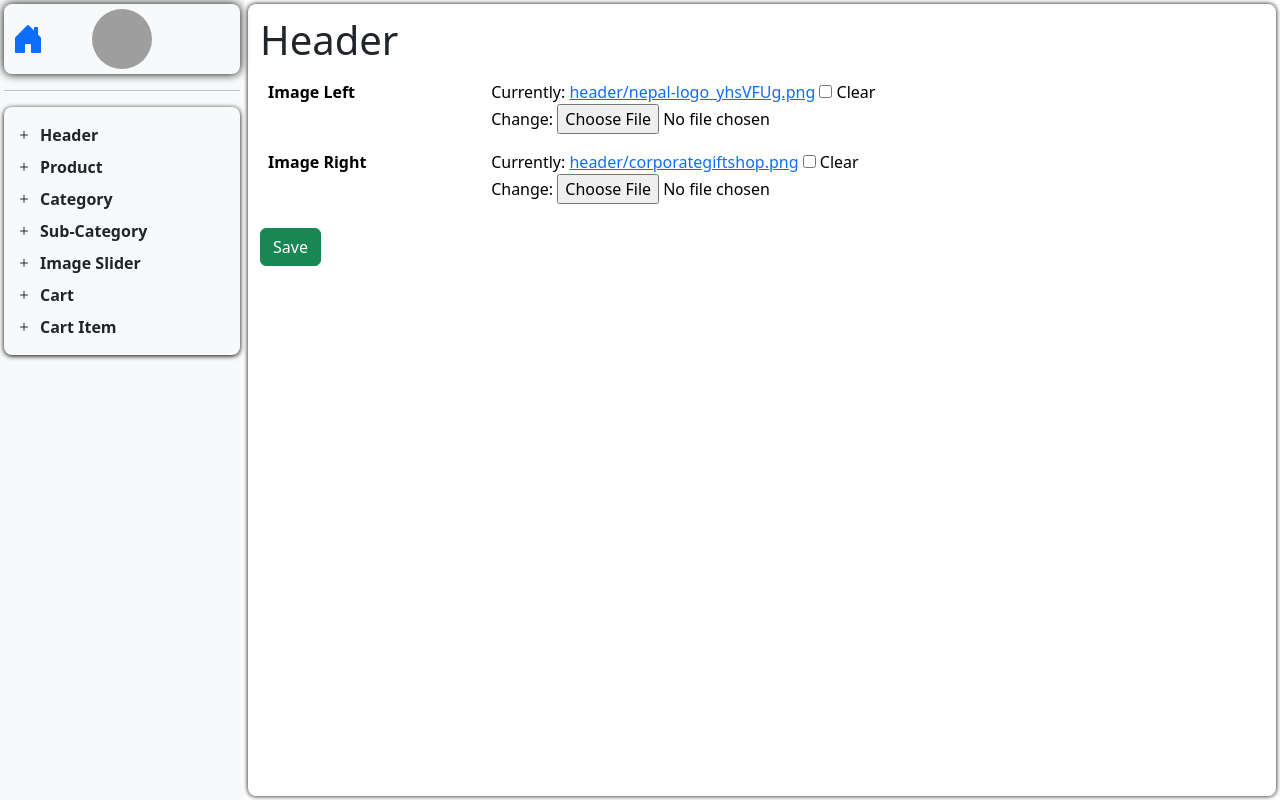
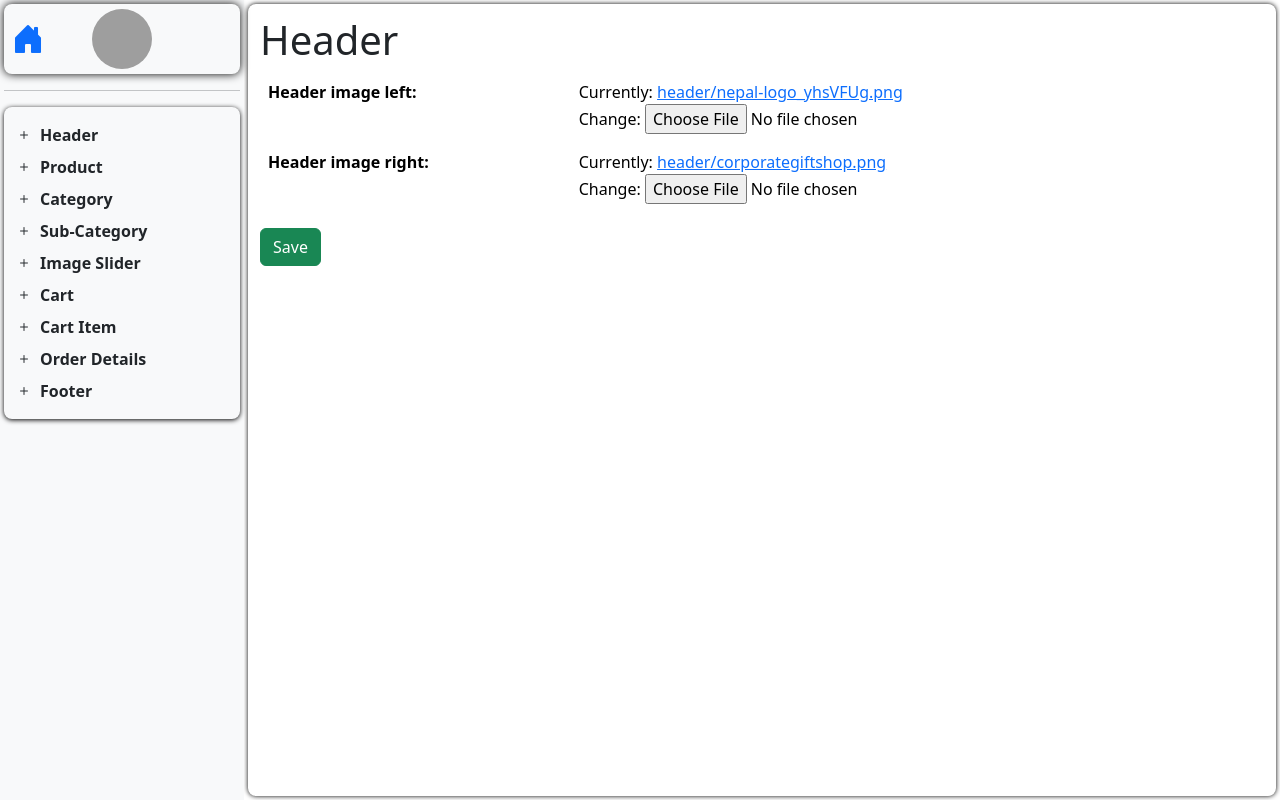
Before and after one commit to Mr-SudAce/Nep_ShoppingSite, a Django app: page /dashboard/add_header_mid/ in a window 1280 px wide. Run offline with Django 5.2, Linux system fonts and the light colour scheme; data comes from the database, SQL or seed files in the repository; both versions use the stored data as it was after the commit; some libraries are stand-ins or nearby versions; grey boxes are pictures that could not be loaded.

Commit message:
updated on dashboard

```diff
--- a/nep_app/admin.py
+++ b/nep_app/admin.py
@@ -3,4 +3,4 @@ from .models import *
 # Register your models here.
 
 
-admin.site.register([Category,Sub_Category, image_Slider, Product, Cart, CartItem, Header,])
+admin.site.register([Category,Sub_Category, image_Slider, Product, Cart, CartItem, Header, Other_Details, Footer, ])
--- a/nep_app/forms.py
+++ b/nep_app/forms.py
@@ -54,3 +54,15 @@ class HeaderView(forms.ModelForm):
     class Meta:
         model = Header
         fields = ['header_image_left', 'header_image_right']
+
+
+class AddOtherDetailView(forms.ModelForm):
+    class Meta:
+        model = Other_Details
+        fields = ['Email', 'Address', 'Phone_number', 'Facebook', 'Twitter', 'Instagram']
+
+
+class AddFooterView(forms.ModelForm):
+    class Meta:
+        model = Footer
+        fields = ['Site_title', 'logo', 'Email', 'Address', 'Phone_number']
--- a/nep_app/models.py
+++ b/nep_app/models.py
@@ -98,3 +98,35 @@ class Header(models.Model):
 
     def __str__(self) -> str:
         return f"{self.header_image_left} - {self.header_image_right}"
+
+
+# Other details
+
+
+class Other_Details(models.Model):
+    Email = models.EmailField()
+    Address = models.CharField(max_length=200)
+    Phone_number = models.CharField(max_length=200)
+    Facebook = models.CharField(max_length=200)
+    Twitter = models.CharField(max_length=200)
+    Instagram = models.CharField(max_length=200)
+
+    def __str__(self) -> str:
+        return f"{self.Email} - {self.Address} - {self.Phone_number} - {self.Facebook} - {self.Twitter} - {self.Instagram}"
+
+
+class Footer(models.Model):
+    Site_title = models.CharField(max_length=200)
+    logo = models.ForeignKey(Header, on_delete=models.CASCADE)
+    Email = models.ForeignKey(
+        Other_Details, on_delete=models.CASCADE, related_name="footer_email"
+    )
+    Address = models.ForeignKey(
+        Other_Details, on_delete=models.CASCADE, related_name="footer_address"
+    )
+    Phone_number = models.ForeignKey(
+        Other_Details, on_delete=models.CASCADE, related_name="footer_phone_number"
+    )
+
+    def __str__(self) -> str:
+        return f"{self.Site_title} - {self.logo} - {self.Email} - {self.Address} - {self.Phone_number}"
--- a/nep_app/urls.py
+++ b/nep_app/urls.py
@@ -42,6 +42,8 @@ urlpatterns = [
     path("dashboard/add-cart/", add_cart, name="add_cart"),
     path("dashboard/add-cart-item/", add_cart_item, name="add_cart_item"),
     path("dashboard/add_header_mid/", header_mid, name="add_header_mid"),
+    path("dashboard/add_other_detail/", add_other_detail, name="add_other_detail"),
+    path("dashboard/add_footer/", add_footer, name="add_footer"),
     #
     #
     # search
--- a/nep_app/views.py
+++ b/nep_app/views.py
@@ -73,6 +73,8 @@ def home(request):
     sliders = image_Slider.objects.all()
     product = Product.objects.all()
     header_mid = Header.objects.all()
+    other_details = Other_Details.objects.all()
+    footer = Footer.objects.all()
 
     if request.user.is_authenticated:
         cart = Cart.objects.filter(user=request.user, is_paid=False).first()
@@ -95,6 +97,8 @@ def home(request):
         "total_items_count": total_items_count,
         "grand_total": grand_total,
         "header_mid": header_mid,
+        "other_details": other_details,
+        "footer": footer,
     }
     return render(request, "home.html", context)
 
@@ -352,28 +356,44 @@ def add_cart_item(request):
     return render(request, "Dashboard/D_Content/add_cart_item.html", context)
 
 
+# add footer
+def add_footer(request):
+    A_footer = AddFooterView()
+    if request.method == "POST":
+        if "submit_A_footer" in request.POST:
+            A_footer = AddFooterView(request.POST, request.FILES)
+            if A_footer.is_valid():
+                A_footer.save()
+                return redirect("add_footer")
+    context = {"A_footer": A_footer}
+    return render(request, "Dashboard/D_Content/add_footer.html", context)
+
+
+
+
+
+# otherdetails
+def add_other_detail(request):
+    A_otherdetails = AddOtherDetailView()
+    if request.method == "POST":
+        if "submit_A_otherdetails" in request.POST:
+            A_otherdetails = AddOtherDetailView(request.POST, request.FILES)
+            if A_otherdetails.is_valid():
+                A_otherdetails.save()
+                return redirect("add_other_detail")
+    context = {"A_otherdetails": A_otherdetails}
+    return render(request, "Dashboard/D_Content/add_other_detail.html", context)
+
+
 # header
-# def header_mid(request):
-#     if request.method == "POST":
-#         if "submit_header_mid_save" in request.POST:
-#             header_mid = HeaderView(request.POST, request.FILES)
-#             if header_mid.is_valid():
-#                 header_mid.save()
-#                 return redirect("add_header_mid")
-#     else:
-#         header_mid = HeaderView()
-
-#     context = {"header_mid": header_mid}
-#     return render(request, "Dashboard/D_Content/add_header_mid.html", context)
-
 def header_mid(request):
     existing_header = Header.objects.first()
 
     if request.method == "POST":
         if "submit_header_mid_save" in request.POST:
-            # If a Header already exists, prevent saving a new one
             if existing_header:
                 from django.contrib import messages
+
                 messages.error(request, "Only one Header instance is allowed.")
                 return redirect("add_header_mid")
 
@@ -382,11 +402,10 @@ def header_mid(request):
                 header_mid.save()
                 return redirect("add_header_mid")
     else:
-        header_mid = HeaderView(instance=existing_header)  # Pass existing data if it exists
+        header_mid = HeaderView(instance=existing_header)
 
     context = {"header_mid": header_mid, "existing_header": existing_header}
     return render(request, "Dashboard/D_Content/add_header_mid.html", context)
-
 
 
 # pages
--- a/templates/Dashboard/D_Content/add_header_mid.html
+++ b/templates/Dashboard/D_Content/add_header_mid.html
@@ -1,17 +1,27 @@
 {% extends "Dashboard/dashboard.html" %}
 
 {% block add_header_mid %}
+
+<style>
+    #header_image_left-clear_id{
+        display: none;
+    }
+    #header_image_right-clear_id{
+        display: none;
+    }
+
+    label[For="header_image_left-clear_id"]{
+        display: none;
+    }
+    label[For="header_image_right-clear_id"]{
+        display: none;
+    }
+</style>
+
 <h1>Header</h1>
 
 <table class="table table-borderless">
-    <tr>
-        <th><label for="cart_user">Image Left</label></th>
-        <td>{{header_mid.header_image_left}}</td>
-    </tr>
-    <tr>
-        <th><label for="cart_status">Image Right</label></th>
-        <td>{{header_mid.header_image_right}}</td>
-    </tr>
+    {{header_mid.as_table}}
 </table>
 
 <button type="submit" name="submit_header_mid_save" class="btn btn-success">Save</button>
--- a/templates/Dashboard/D_Content/add_image_slider.html
+++ b/templates/Dashboard/D_Content/add_image_slider.html
@@ -4,10 +4,7 @@
 <h1>Add Image Slider</h1>
 
 <table class="table table-borderless">
-    <tr>
-        <th>Image: </th>
-        <td>{{A_Image_slider.image}}</td>
-    </tr>
+    {{A_Image_slider.as_table}}
 </table>
 
 <button type="submit" name="submit_A_image_slider" class="btn btn-success">Save</button>
--- a/templates/Dashboard/dashboard.html
+++ b/templates/Dashboard/dashboard.html
@@ -137,6 +137,17 @@
                                     class=" fw-bold dash_link nav-link text-start {% if request.resolver_match.url_name == 'add_cart_item' %} active text-primary {% endif %} "
                                     onclick="toggleDisplay('Add_cart_item')"><i
                                         class="bi bi-plus fw-bold px-2 py-0"></i>Cart Item</a>
+
+                                <a href="{% url 'add_other_detail' %}"
+                                    class=" fw-bold dash_link nav-link text-start {% if request.resolver_match.url_name == 'add_other_detail' %} active text-primary {% endif %}"
+                                    onclick="toggleDisplay('add_other_detail')"><i
+                                        class="bi bi-plus fw-bold px-2 py-0"></i>Order Details</a>
+
+                                <a href="{% url 'add_footer' %}"
+                                    class=" fw-bold dash_link nav-link text-start {% if request.resolver_match.url_name == 'add_footer' %} active text-primary {% endif %}"
+                                    onclick="toggleDisplay('add_footer')"><i
+                                        class="bi bi-plus fw-bold px-2 py-0"></i>Footer</a>
+
                             </div>
 
                         </div>
@@ -163,6 +174,13 @@
                                                 {% url 'add_cart' %}
                                             {% elif request.resolver_match.url_name == 'add_cart_item' %}
                                                 {% url 'add_cart_item' %}
+                                            {% elif request.resolver_match.url_name == 'add_other_detail' %}
+                                                {% url 'add_other_detail' %}
+                                            {% elif request.resolver_match.url_name == 'add_footer' %}
+                                                {% url 'add_footer' %}
+
+
+
                                             {% else %}
                                                 {% url 'dashboard' %}
                                             {% endif %}" method="POST" enctype="multipart/form-data">
@@ -176,6 +194,9 @@
                                     {% block add_cart %} {% endblock %}
                                     {% block add_cart_item %} {% endblock %}
                                     {% block add_header_mid %} {% endblock %}
+                                    {% block add_other_detail %} {% endblock %}
+                                    {% block add_footer %} {% endblock %}
+
                                 </form>
                             </div>
 
```
Also changed, not shown: templates/Dashboard/D_Content/add_cart.html (+1 -8 lines), templates/Dashboard/D_Content/add_cart_item.html (+1 -12 lines), templates/Dashboard/D_Content/add_category.html (+1 -12 lines), templates/Dashboard/D_Content/add_footer.html (added, +11 -0 lines), templates/Dashboard/D_Content/add_other_detail.html (added, +13 -0 lines), templates/Dashboard/D_Content/add_product.html (+1 -30 lines), templates/Dashboard/D_Content/add_sub_category.html (+1 -14 lines), templates/footer/footer.html (+10 -1 lines), db.sqlite3, nep_app/migrations/0048_other_details.py (added), nep_app/migrations/0049_rename_phone_number_other_details_phone_number.py (added), nep_app/migrations/0050_footer.py (added).
